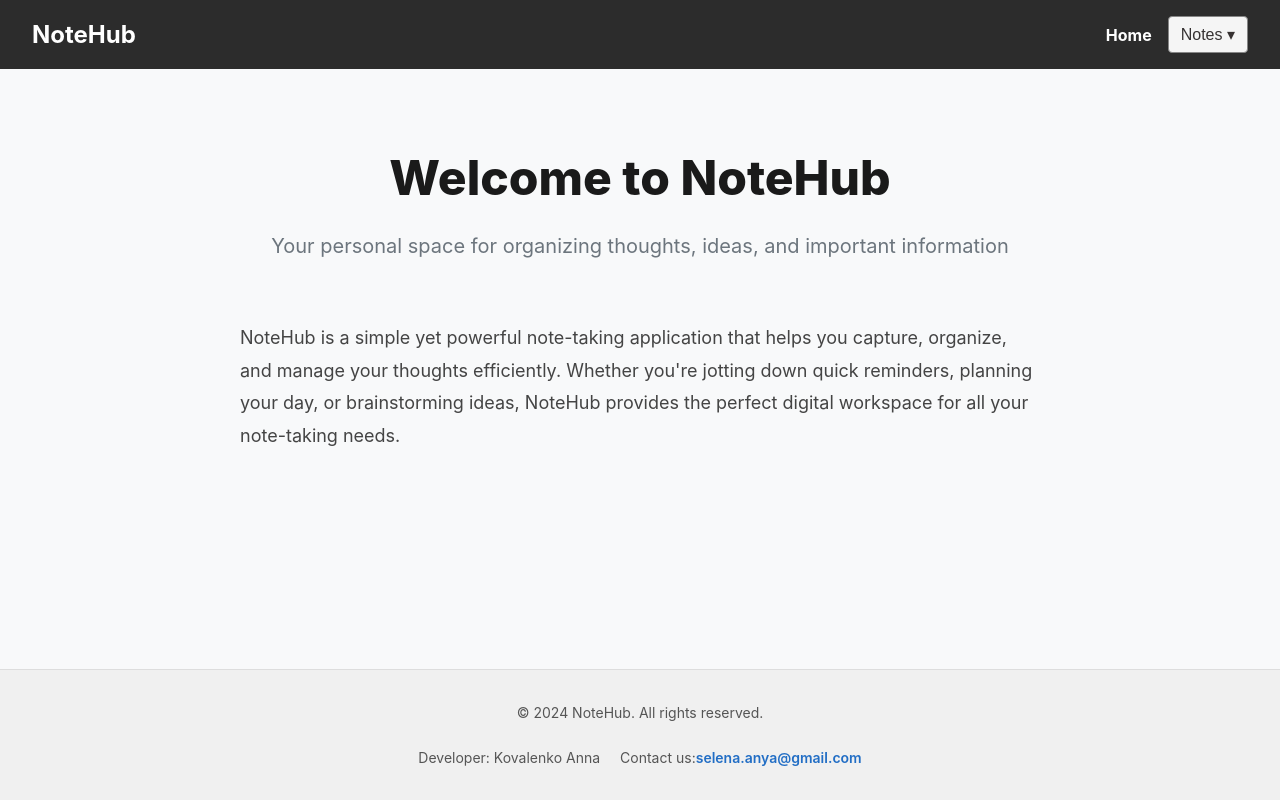
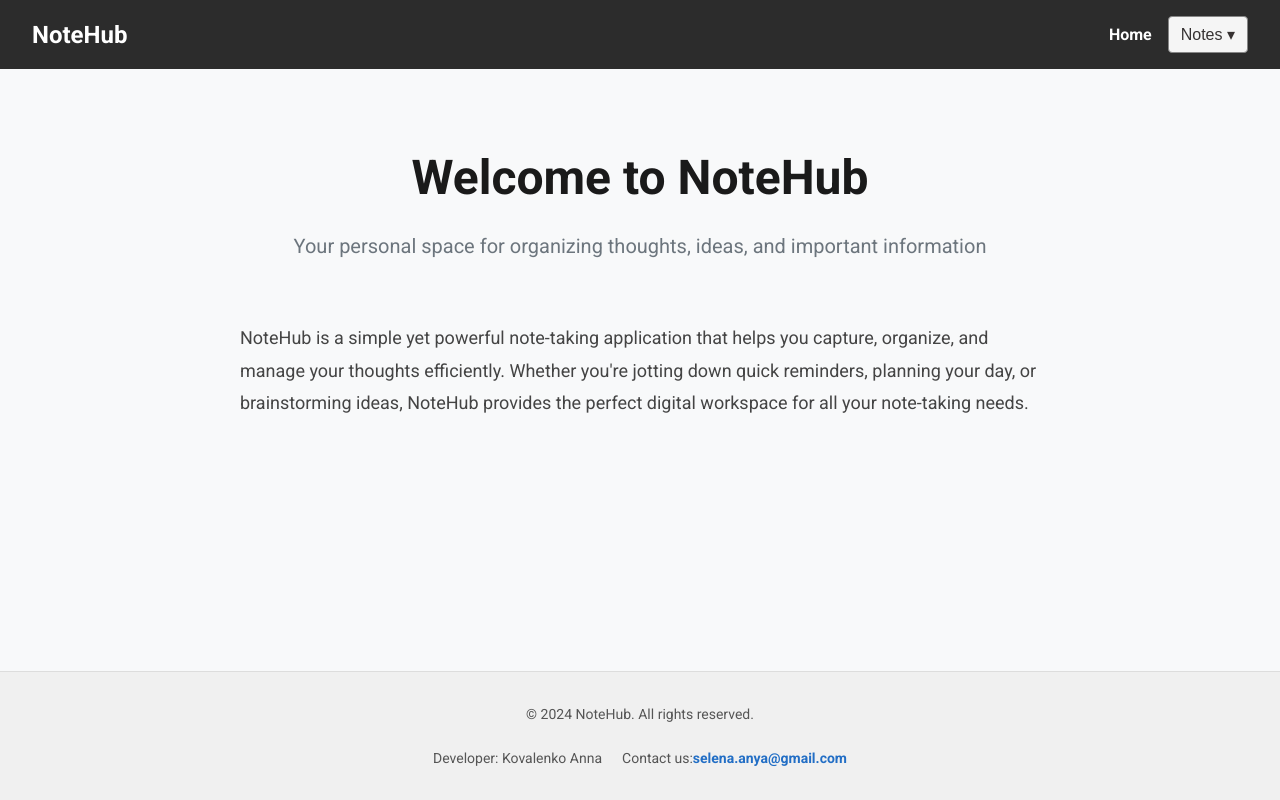
Before and after one commit to SelenaAnya/08-zustand, a Next.js app: page / in a window 1280 px wide. Built offline with nearby package versions, Linux system fonts and the light colour scheme.

Commit message:
1207 1432

```diff
--- a/app/globals.css
+++ b/app/globals.css
@@ -1,6 +1,5 @@
 body {
-  font-family: -apple-system, BlinkMacSystemFont, "Segoe UI", Roboto, Oxygen,
-    Ubuntu, Cantarell, "Helvetica Neue", sans-serif;
+  font-family: var(--font-roboto), sans-serif;
   display: flex;
   flex-direction: column;
   min-height: 100vh;
--- /dev/null
+++ b/app/notes/action/create/CreateNote.module.css
@@ -0,0 +1,18 @@
+.main {
+  flex: 1;
+}
+
+.container {
+  width: 90%;
+  max-width: 1280px;
+  margin: 0px auto;
+  padding: 0 16px 16px;
+}
+
+.title {
+  font-size: 36px;
+  font-weight: 700;
+  color: #1a1a1a;
+  margin-bottom: 60px;
+  text-align: center;
+}
--- a/components/NoteForm/NoteForm.tsx
+++ b/components/NoteForm/NoteForm.tsx
@@ -39,7 +39,8 @@ export default function NoteForm({ onSuccess, onClose }: NoteFormProps) {
     },
   });
 
-  // Оновлення чернетки при зміні форми
+  // Update the draft when the shape changes
+
   useEffect(() => {
     setDraft(formData);
   }, [formData, setDraft]);
@@ -84,7 +85,8 @@ export default function NoteForm({ onSuccess, onClose }: NoteFormProps) {
   const handleInputChange = (field: string, value: string) => {
     setFormData(prev => ({ ...prev, [field]: value }));
 
-    // Очищаємо помилку для поля, яке змінюється
+    // Clear the error for the field that is being changed
+
     if (errors[field]) {
       setErrors(prev => ({ ...prev, [field]: "" }));
     }
```
Also changed, not shown: app/notes/[id]/NoteDetails.client.tsx (+4 -6 lines), app/notes/filter/[...slug]/Notes.client.tsx (+3 -13 lines).
